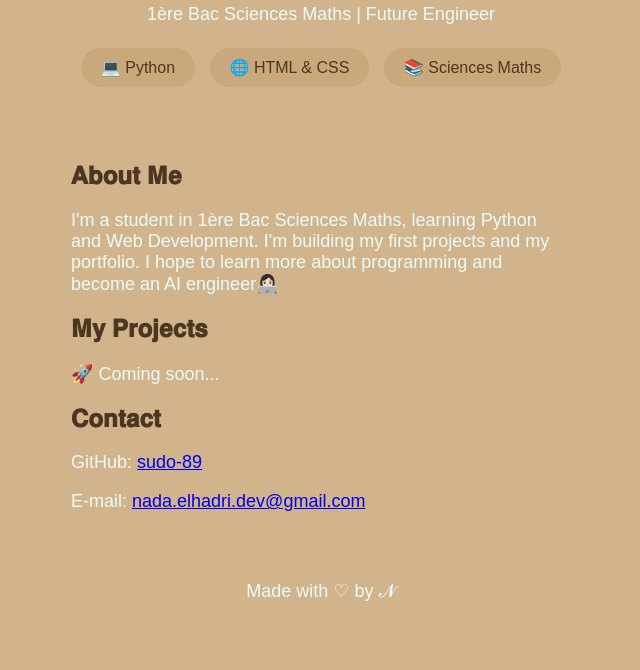
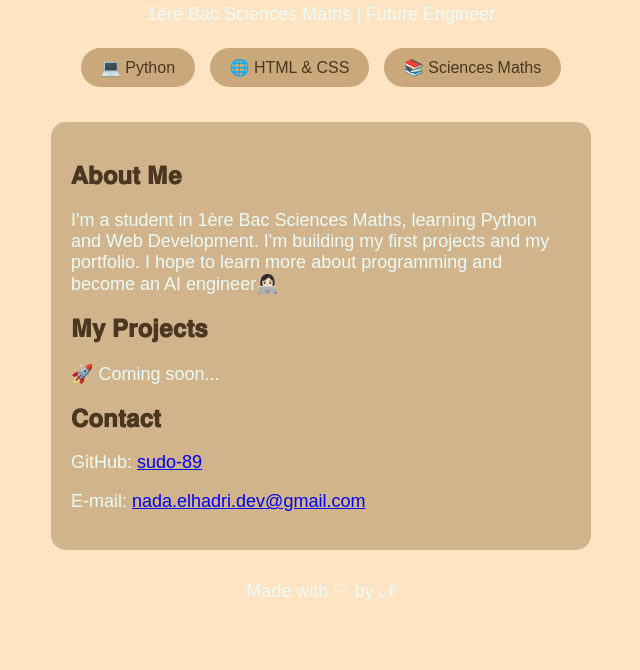
Before and after one commit to sudo-89/Portofilio, a plain HTML site: page index.html in a window 1280 px wide. Shown: the part 257-927 px from the top of the page, without its empty margins (319-959 px from the left). Drawn offline with Linux system fonts and the light colour scheme.

Commit message:
Update index.html

```diff
--- a/index.html
+++ b/index.html
@@ -5,7 +5,7 @@
 <meta name="viewport" content="width=device-width, initial-scale=1.0">
 <title>N | Portofolio</title>
 <style>
-  body { background:#D2B48C ; color: #4B3621; font-family: Arial; text-align: center; padding: 50px 20px; margin: 0; }
+  body { background:#FFE4C4 ; color: #4B3621; font-family: Arial; text-align: center; padding: 50px 20px; margin: 0; }
   .avatar { width: 120px; height: 120px; background: #FEF9EF; border-radius: 50%; display: flex; align-items: center; justify-content: center; font-size: 70px; font-weight: bold; margin: 0 auto 20px; border: 3px solid white; }
   h1 { font-size: 40px; margin: 10px 0; }
   p { color: #EAFBF7; font-size: 18px; }
```
